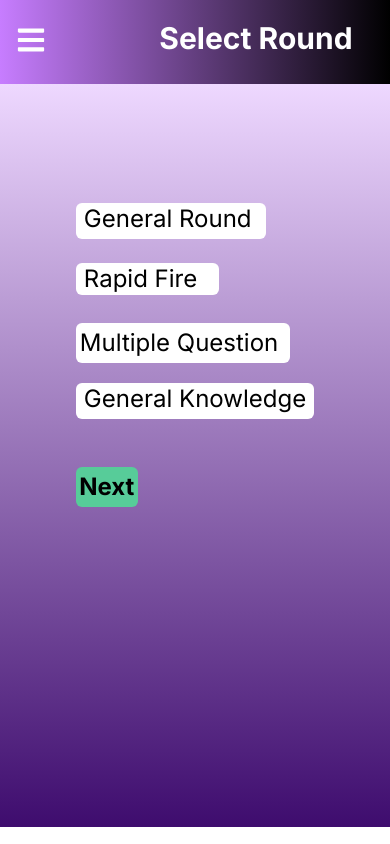
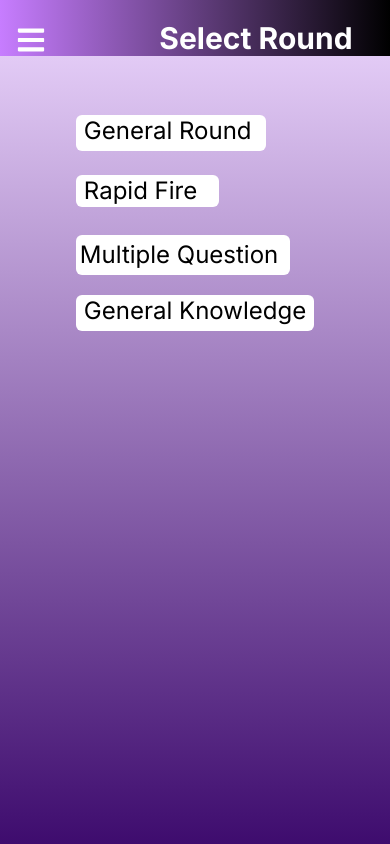
Before and after one commit to cdyniranjan7321/Quiz_App_Project_in_React_Js, a Next.js app: page /round in a window 390 px wide. Built offline with nearby package versions, Linux system fonts and the light colour scheme.

Commit message:
QA-10 Added useEffect useState and toggleMenu function

```diff
--- a/src/app/round/page.tsx
+++ b/src/app/round/page.tsx
@@ -1,48 +1,77 @@
 "use client";
-import Navbar from "@/components/Navbar"
-import Sidebar from "@/components/Sidebar"
-import Image from "next/image"
-import React from "react"
+import Navbar from "@/components/Navbar";
+import Sidebar from "@/components/Sidebar";
+import Image from "next/image";
+import React,{useState,useEffect} from "react";
+const Round = () => {
 
-const Round = () => {
+
+  const [isSidebarShown,setIsSidebarShown]=useState(true);
+  // this is used to have boolean value true for issidebarshown
+  const toggleMenu = () => {
+    setIsSidebarShown(!isSidebarShown);
+    // this function changes the value of issidebarshown
+  };
+  useEffect(() => {
+    const handleResize = () => {
+      const screenWidth = window.innerWidth;
+      if (screenWidth < 768) {
+        setIsSidebarShown(false);
+        //this makes the sidebar hidden
+      } else {
+        setIsSidebarShown(true);
+      }
+    };
+
+    // Attach the event listener on component mount
+    window.addEventListener("resize", handleResize);
+
+    // Clean up the event listener on component unmount
+    return () => {
+      window.removeEventListener("resize", handleResize);
+    };
+  }, []);
+
   return (
-    <div className='h-screen w-full'>
-      <Navbar title='Select Round' />
-      <Sidebar />
-      <div className='bg-gradient-to-b from-[#EED8FF] to-[#3E0C6E] top-0  left-[5%] w-[100%] h-[88%]'>
-        <div className="flex flex-row justify-around align-items-center pt-[13%] md:pl-[12%] md:pt-[19%] lg:pt-[7%]">
+
+    <div className="h-screen w-screen z-0 ">
+      {/* this is to make the div have full screen as the page */}
+      <div className="absolute left-0 top-0 z-20 w-full">
+         {/* this makes from left side 0 and from top side 0 with absolute */}
+        <Navbar title="Select Round" toggleMenu={toggleMenu} isSidebarShown={isSidebarShown}/>
+      </div>
+      <div className="absolute left-0 top-0 z-30 h-full">
+        <Sidebar isSidebarShown={isSidebarShown} />
+      </div>
+      <div className="absolute top-0 left-0 z-10 w-full h-full bg-gradient-to-b from-[#EED8FF] to-[#3E0C6E]">
+        {/* this makes the item have full width and height as its container */}
+        <div className="flex flex-row justify-around align-items-center pt-[12%] md:pl-[12%]">
           <div className="flex-col justify-content:center align-items:center pt-11">
-            <div className='bg-white rounded-md mt-6 pl-2 text-bold text-2xl h-9 w-[80%]'>
-              {" "}
+            <div className="bg-white rounded-md mt-6 pl-2 text-bold text-2xl h-9 w-[80%]">
               <button>General Round</button>
             </div>
-            <div className='bg-white rounded-md pl-2 mt-6 text-2xl pt- h-15 w-[60%]'>
+            <div className="bg-white rounded-md pl-2 mt-6 text-2xl pt- h-15 w-[60%]">
               <button>Rapid Fire</button>
             </div>
-            <div className='bg-white rounded-md pl-1 mt-7 pt-1 text-2xl h-10 w-[90%]'>
+            <div className="bg-white rounded-md pl-1 mt-7 pt-1 text-2xl h-10 w-[90%]">
               <button>Multiple Question</button>
             </div>
-            <div className='bg-white rounded-md pl-2 mt-5 text-2xl h-9 w-[100%] pr-2'>
+            <div className="bg-white rounded-md pl-2 mt-5 text-2xl h-9 w-[100%] pr-2">
               <button>General Knowledge</button>
-            </div>
-            <div className=' pt-12'>
-              <button className='text-2xl font-bold text-black h-10 w-[26%] bg-[#57CC99] rounded-md'>
-                Next
-              </button>
             </div>
           </div>
           <div className=" hidden md:block">
             <Image
-              height='400'
-              width='400'
-              src='/images/computer1.svg'
-              alt='comp'
+              height="400"
+              width="400"
+              src="/images/computer1.svg"
+              alt="comp"
             />
           </div>
         </div>
       </div>
     </div>
-  )
-}
+  );
+};
 
-export default Round
+export default Round;
```
